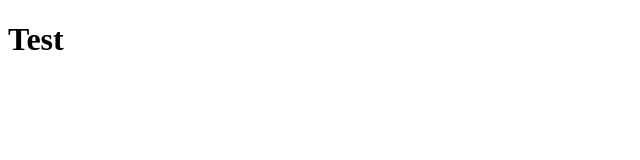
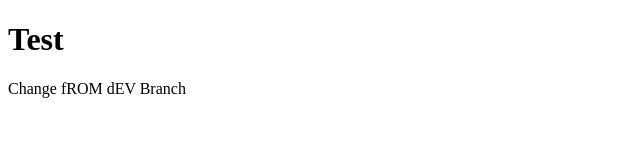
Before and after one commit to dna3007/testgit, a plain HTML site: page Index.html in a window 1280 px wide. Shown: the whole page, without its empty margins (0-640 px from the left). Drawn offline with Linux system fonts and the light colour scheme.

Commit message:
Added body

```diff
--- a/Index.html
+++ b/Index.html
@@ -7,5 +7,6 @@
 </head>
 <body>
     <h1>Test</h1>
+    <p>Change fROM dEV Branch</p>
 </body>
 </html>
```
